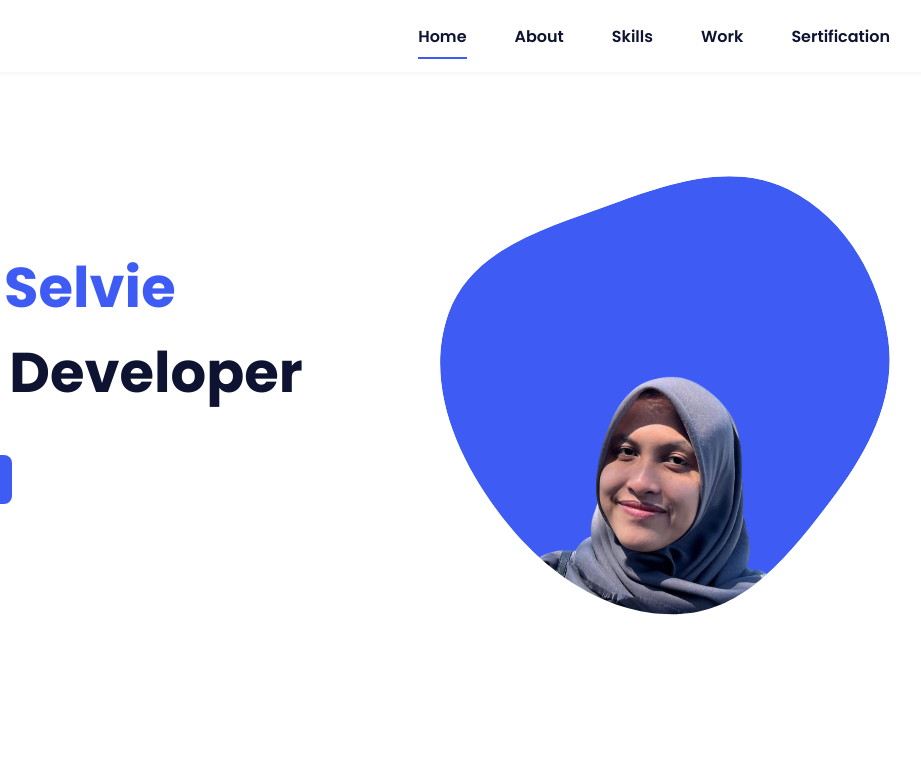
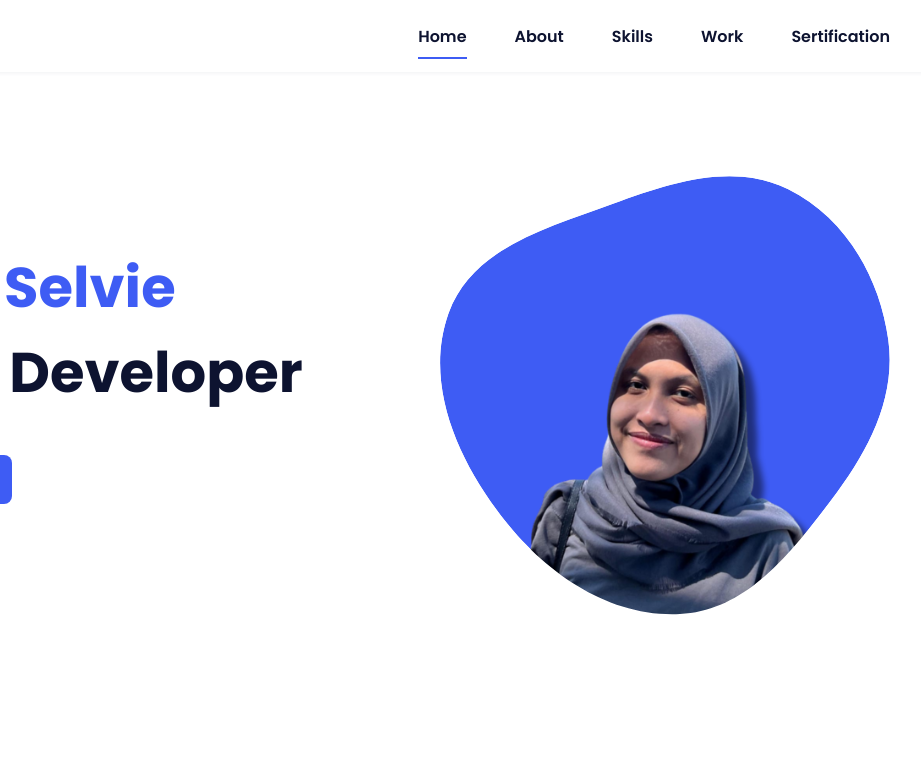
Before and after one commit to sevinadewi/SelviePortofolio, a plain HTML site: page index.html in a window 1280 px wide. Shown: the top 768 px of the page, 262-1183 px from the left. Drawn offline with nearby package versions, Linux system fonts and the light colour scheme.

Commit message:
change profile

```diff
--- a/index.html
+++ b/index.html
@@ -57,7 +57,7 @@
                         </mask>
                         <g mask="url(#mask0)">
                             <path d="M9.19024 145.964C34.0253 76.5814 114.865 54.7299 184.111 29.4823C245.804 6.98884 311.86 -14.9503 370.735 14.143C431.207 44.026 467.948 107.508 477.191 174.311C485.897 237.229 454.931 294.377 416.506 344.954C373.74 401.245 326.068 462.801 255.442 466.189C179.416 469.835 111.552 422.137 65.1576 361.805C17.4835 299.81 -17.1617 219.583 9.19024 145.964Z"/>
-                            <image class="home__blob-img" x="50" y="60" href="assets/img/profil.png"/>
+                            <image class="home__blob-img" x="50" y="60" href="assets/img/profil2.png"/>
                         </g>
                     </svg>
                 </div>
```
Also changed, not shown: assets/img/profil2.png (added).
